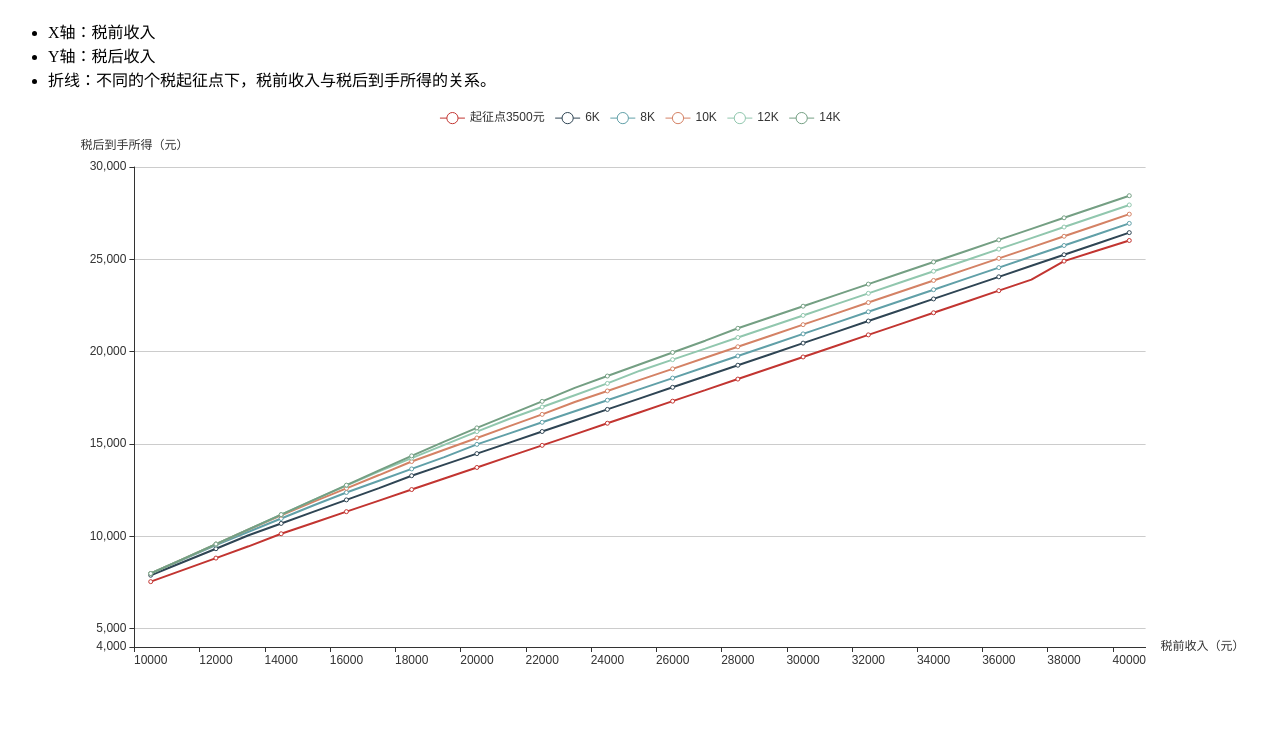
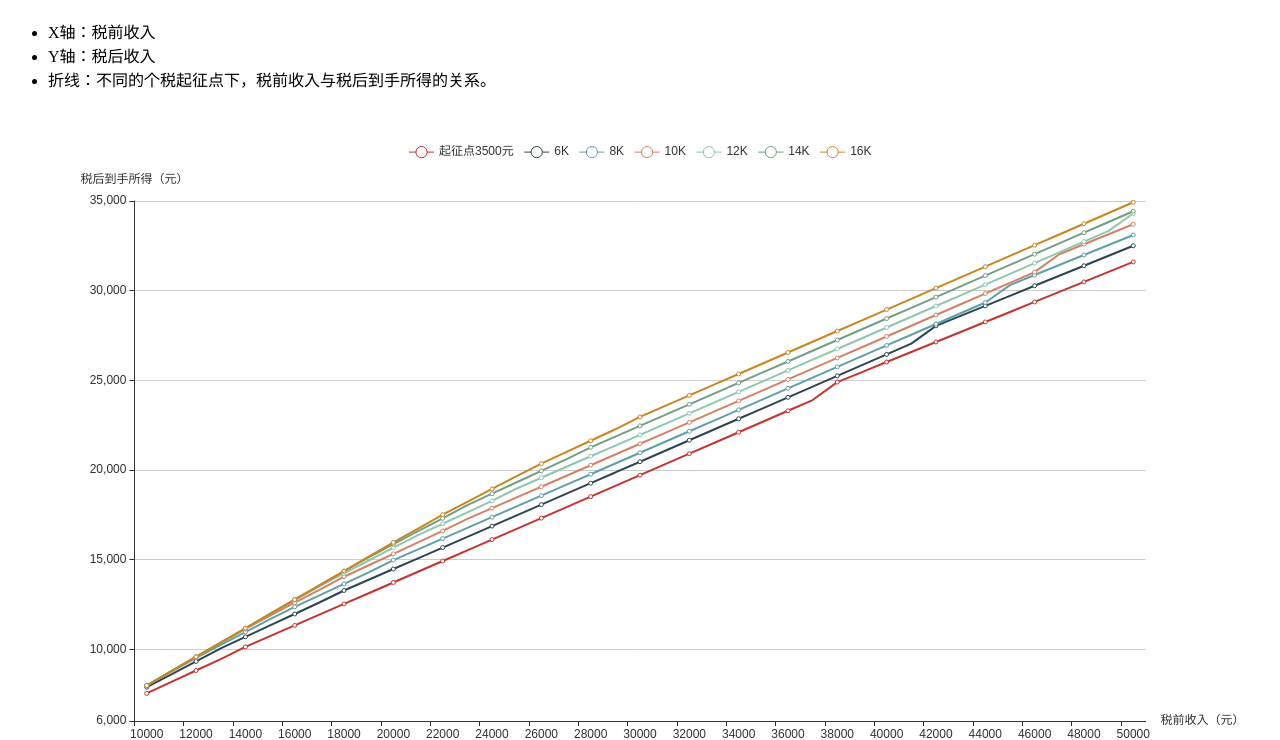
Before and after one commit to zilong-thu/my-js-lib, a website: page finance/index.html in a window 1280 px wide. Shown: the part 70-810 px from the top of the page. Drawn offline with Linux system fonts and the light colour scheme.

Commit message:
add tax chart

```diff
--- a/finance/index.html
+++ b/finance/index.html
@@ -2,6 +2,7 @@
 <html>
 <head>
   <title>不同个税起征点下税前税后收入的对比</title>
+  <link rel="stylesheet" type="text/css" href="style.css">
 </head>
 <body>
   <h1>不同个税起征点下税前税后收入的对比</h1>
@@ -10,7 +11,9 @@
     <li>Y轴：税后收入</li>
     <li>折线：不同的个税起征点下，税前收入与税后到手所得的关系。</li>
   </ul>
-  <div id="main-chart" style="width: 100%;height:600px;"></div>
+  <div class="chart" id="main-chart"></div>
+
+  <div class="chart" id="chart-tax"></div>
   <script type="text/javascript" src="./echarts.common.min.js"></script>
   <script type="text/javascript" src="./salary-tax.js"></script>
 </body>
@@ -21,11 +24,10 @@
   // 税前收入表
   const data = [];
 
-  for (var i = 10000; i <= 40000; i += 1000) {
+  for (var i = 10000; i <= 50000; i += 1000) {
     data.push(i);
   }
 
-  var myChart = echarts.init(document.getElementById('main-chart'));
 
   const seriesData = [
     {base: 3000, desc: '起征点3500元'},
@@ -34,6 +36,7 @@
     {base: 10000, desc: '10K'},
     {base: 12000, desc: '12K'},
     {base: 14000, desc: '14K'},
+    {base: 16000, desc: '16K'},
   ];
 
   // 指定图表的配置项和数据
@@ -53,7 +56,7 @@
     },
     yAxis: {
       name: '税后到手所得（元）',
-      min: 4000,
+      min: 6000,
     },
     series: seriesData.map(item => ({
       name: item.desc,
@@ -63,6 +66,34 @@
   };
 
   // 使用刚指定的配置项和数据显示图表。
-  myChart.setOption(option);
+  echarts.init(document.getElementById('main-chart'))
+    .setOption(option);
+
+
+  var option2 = {
+    title: {
+      text: ''
+    },
+    tooltip: {
+      trigger: 'axis'
+    },
+    legend: {
+      data: seriesData.map(item => item.desc)
+    },
+    xAxis: {
+      name: '税前收入（元）',
+      data: data,
+    },
+    yAxis: {
+      name: '纳税额',
+    },
+    series: seriesData.map(item => ({
+      name: item.desc,
+      type: 'line',
+      data: data.map(i => taxCalculator({base: item.base, income: i, showConsoles: false}).tax)
+    })),
+  };
+  echarts.init(document.getElementById('chart-tax'))
+    .setOption(option2);
 })();
 </script>
--- /dev/null
+++ b/finance/style.css
@@ -0,0 +1,5 @@
+.chart {
+  width: 100%;
+  height: 640px;
+  margin: 50px 0;
+}
```
